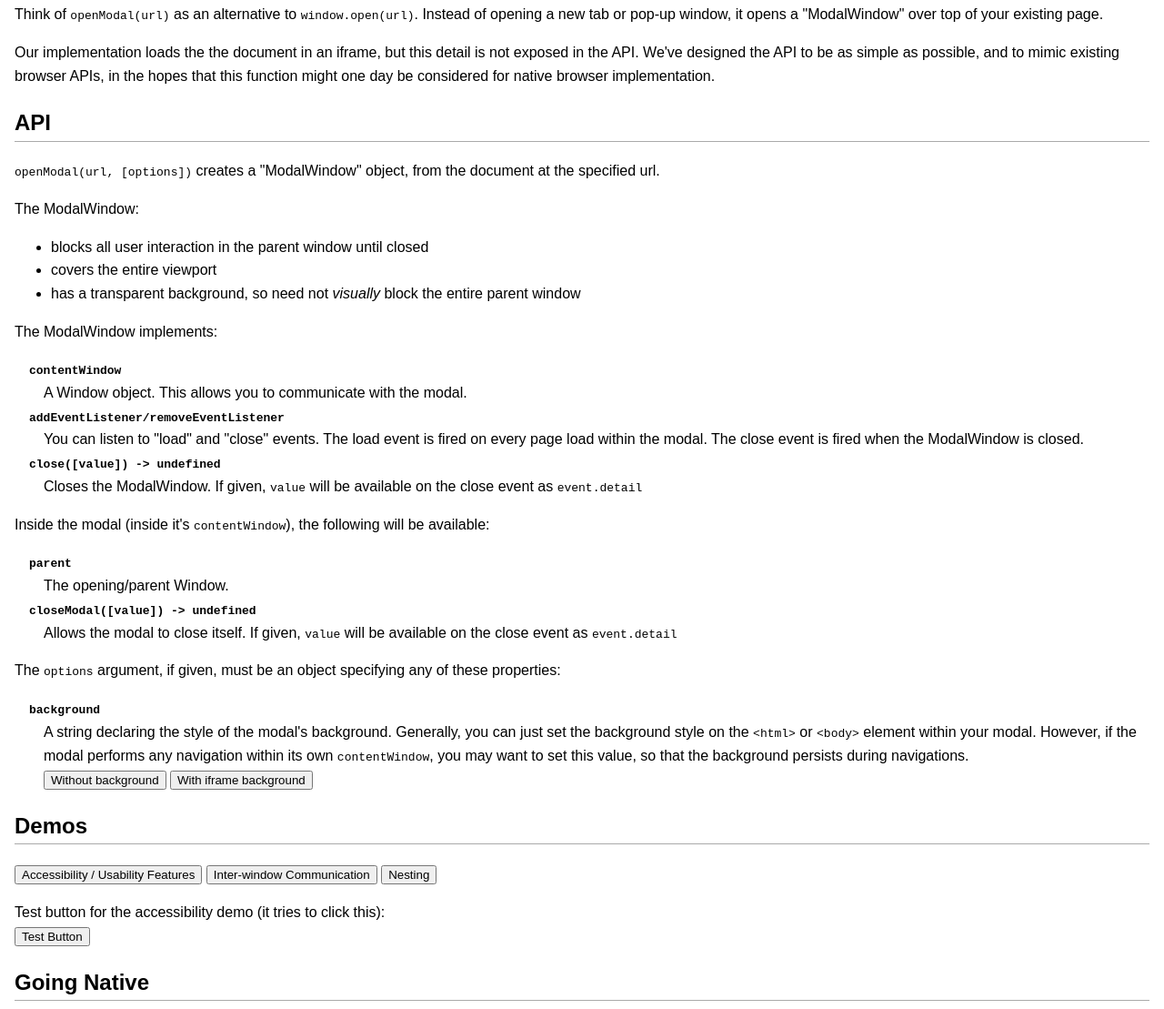
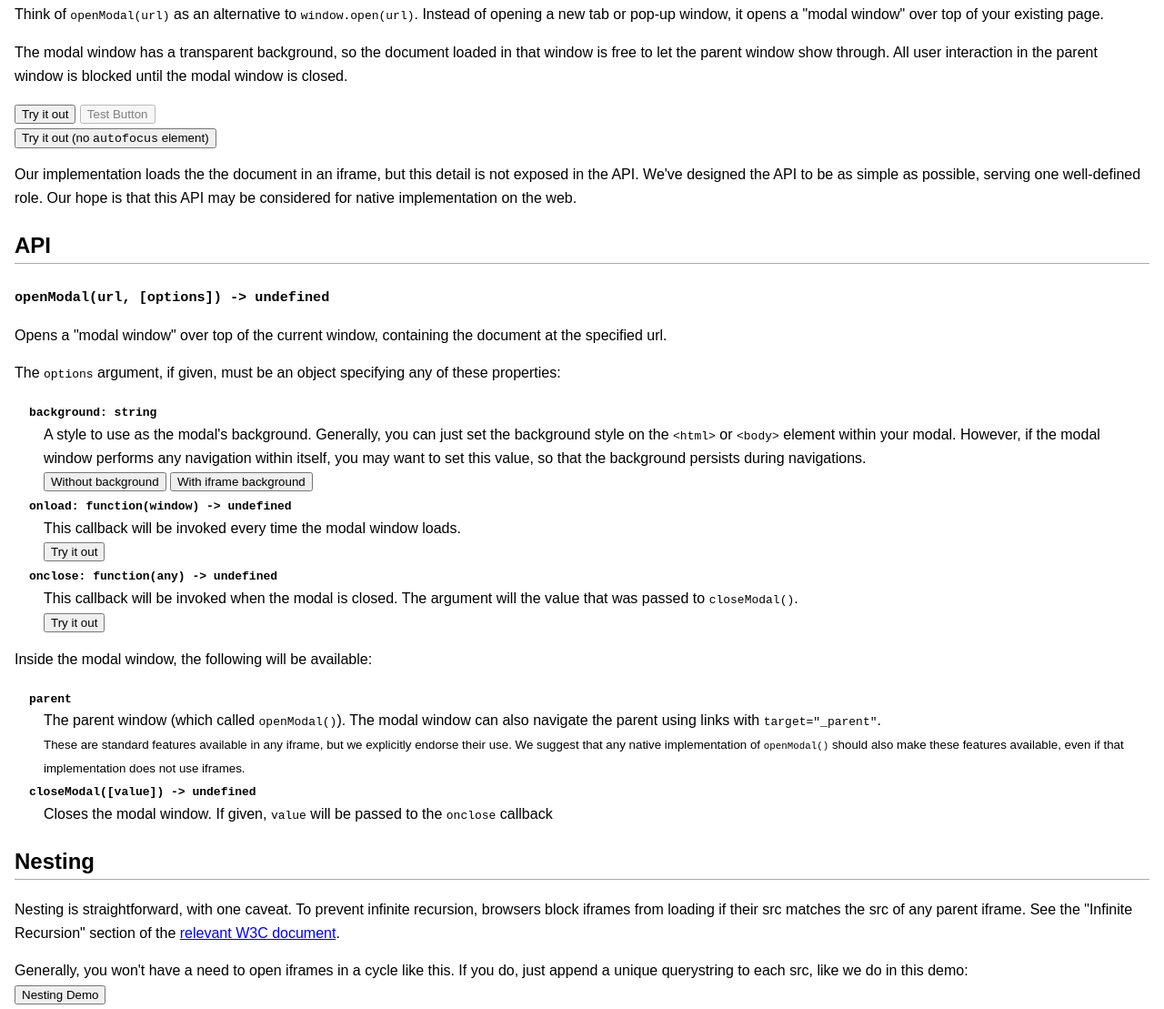
Before and after one commit to a-p-f/openModal, a plain HTML site: page index.html in a window 1280 px wide. Shown: the part 174-1283 px from the top of the page at 91% size. Drawn offline with Linux system fonts and the light colour scheme.

Commit message:
More explicit tests/demos, focus fix

```diff
--- a/index.html
+++ b/index.html
@@ -9,79 +9,74 @@
 	<strong>UNDER CONSTRUCTION</strong>
 	<h1>openModal - A New Concept For Modal Dialogs/Windows</h1>
 	<p><a href="openModal.js">openModal.js</a> allows you to easily create accessible, nestable, modal dialogs/windows.</p>
-	<p>Think of <code>openModal(url)</code> as an alternative to <code>window.open(url)</code>. Instead of opening a new tab or pop-up window, it opens a "ModalWindow" over top of your existing page.</p>
-	<p>Our implementation loads the the document in an iframe, but this detail is not exposed in the API. We've designed the API to be as simple as possible, and to mimic existing browser APIs, in the hopes that this function might one day be considered for native browser implementation.</p>
+	<p>Think of <code>openModal(url)</code> as an alternative to <code>window.open(url)</code>. Instead of opening a new tab or pop-up window, it opens a "modal window" over top of your existing page.</p>
+	<p>The modal window has a transparent background, so the document loaded in that window is free to let the parent window show through. All user interaction in the parent window is blocked until the modal window is closed.</p>
+	<p>
+		<button onclick="openModal('basic_features.html')">Try it out</button>
+		<button
+			id="alert_something"
+			onclick="alert('This button is a dummy element, which we try to click with javascript from the demo modal. This alert message should NOT appear when you click the test button in the modal window');"
+			style="opacity: 0.5;"
+		>
+			Test Button
+		</button>
+		<br>
+
+		<button onclick="openModal('no_autofocus.html');">
+			Try it out (no <code>autofocus</code> element)
+		</button>
+	</p>
+
+	<p>Our implementation loads the the document in an iframe, but this detail is not exposed in the API. We've designed the API to be as simple as possible, serving one well-defined role. Our hope is that this API may be considered for native implementation on the web.</p>
 
 	<h2>API</h2>
-	<p><code>openModal(url, [options])</code> creates a "ModalWindow" object, from the document at the specified url.</p>
-
-	<p>The ModalWindow:</p>
-	<ul>
-		<li>blocks all user interaction in the parent window until closed</li>
-		<li>covers the entire viewport</li>
-		<li>has a transparent background, so need not <em>visually</em> block the entire parent window</li>
-	</ul>
-
-	<p>The ModalWindow implements:</p>
-	<dl>
-		<dt><code>contentWindow</code></dt>
-		<dd>A Window object. This allows you to communicate with the modal.</dd>
-
-		<dt><code>addEventListener/removeEventListener</code></dt>
-		<dd>You can listen to "load" and "close" events. The load event is fired on every page load within the modal. The close event is fired when the ModalWindow is closed.</dd>
-
-		<dt><code>close([value]) -> undefined</code></dt>
-		<dd>Closes the ModalWindow. If given, <code>value</code> will be available on the close event as <code>event.detail</code></dd>
-	</dl>
-
-	<p>Inside the modal (inside it's <code>contentWindow</code>), the following will be available:</p>
-	<dl>
-		<dt><code>parent</code></dt>
-		<dd>The opening/parent Window.</dd>
-		<dt><code>closeModal([value]) -> undefined</code></dt>
-		<dd>Allows the modal to close itself. If given, <code>value</code> will be available on the close event as <code>event.detail</code></dd>
-	</dl>
+	<h3><code>openModal(url, [options]) -> undefined</code></h3>
+	<p>Opens a "modal window" over top of the current window, containing the document at the specified url.</p>
 
 	<p>The <code>options</code> argument, if given, must be an object specifying any of these properties:</p>
 	<dl>
-		<dt><code>background</code></dt>
-		<dd>A string declaring the style of the modal's background. Generally, you can just set the background style on the <code>&lt;html&gt;</code> or <code>&lt;body&gt;</code> element within your modal. However, if the modal performs any navigation within its own <code>contentWindow</code>, you may want to set this value, so that the background persists during navigations. <br>
+		<dt><code>background: string</code></dt>
+		<dd>A style to use as the modal's background. Generally, you can just set the background style on the <code>&lt;html&gt;</code> or <code>&lt;body&gt;</code> element within your modal. However, if the modal window performs any navigation within itself, you may want to set this value, so that the background persists during navigations. <br>
 
 		<button type="button" onclick="openModal('full_page.html');">Without background</button>
 		<button type="button" onclick="
 			openModal('full_page.html', {background: 'white'});
 		">With iframe background</button>
 		</dd>
-	</dl>
 
-	<h2 id="demos" style="position: relative; z-index: 9007199254740991;">Demos</h2>
-	<p>
-		<button type="button" onclick="openModal('basic_features.html');">
-			Accessibility / Usability Features</button>
+		<dt><code>onload: function(window) -> undefined</code></dt>
+		<dd>
+			This callback will be invoked every time the modal window loads. <br>
+			<button onclick="
+				openModal('onload_test.html', {onload: function(w) {
+					w.initialize('foobar');
+				}});
+			">Try it out</button>
+		</dd>
+
+		<dt><code>onclose: function(any) -> undefined</code></dt>
+		<dd>This callback will be invoked when the modal is closed. The argument will the value that was passed to <code>closeModal()</code>. <br>
 		<button onclick="
-			openModal('communication_demo.html', {
-				onload: function(w) {
-					w.initialize(5);
-				},
+			openModal('onclose_test.html', {
 				onclose: function(value) {
 					alert('The modal window closed with value '+value);
 				},
-			});
-		">Inter-window Communication</button>
+			});">Try it out</button>
+		</dd>
+	</dl>
 
-		<button type="button" onclick="openModal('nestable_alert.html');">Nesting</button>
+	<p>Inside the modal window, the following will be available:</p>
+	<dl>
+		<dt><code>parent</code></dt>
+		<dd>The parent window (which called <code>openModal()</code>). The modal window can also navigate the parent using links with <code>target="_parent"</code>.<br> <small>These are standard features available in any iframe, but we explicitly endorse their use. We suggest that any native implementation of <code>openModal()</code> should also make these features available, even if that implementation does not use iframes.</small></dd>
+		<dt><code>closeModal([value]) -> undefined</code></dt>
+		<dd>Closes the modal window. If given, <code>value</code> will be passed to the <code>onclose</code> callback</dd>
+	</dl>
 
-		<!--
-			This button is here so that so that the 'basic_features.html' demo
-			has something to try and click (programmatically)
-		-->
-		<br>
-
-	</p>
-	<p>
-		Test button for the accessibility demo (it tries to click this): <br>
-		<button id="alert_something" onclick="alert('You clicked the test button');">
-			Test Button</button>
+	<h2>Nesting</h2>
+	<p>Nesting is straightforward, with one caveat. To prevent infinite recursion, browsers block iframes from loading if their src matches the src of any parent iframe. See the "Infinite Recursion" section of the <a href="https://www.w3.org/TR/WD-frames-970331">relevant W3C document</a>.</p>
+	<p>Generally, you won't have a need to open iframes in a cycle like this. If you do, just append a unique querystring to each src, like we do in this demo:<br>
+	<button type="button" onclick="openModal('nestable_alert.html');">Nesting Demo</button>
 	</p>
 
 	<h2>Going Native</h2>
@@ -107,11 +102,6 @@
 
 	<p>You already know everything there is to know about <code>openModal()</code>. What follows is a set of tips/techniques for implementing common design patterns.</p>
 
-	<h3>Nesting</h3>
-	<p>Nesting is straightforward, with one caveat. To prevent infinite recursion, browsers block iframes from loading if their src matches the src of any parent iframe. See the "Infinite Recursion" section of the <a href="https://www.w3.org/TR/WD-frames-970331">relevant W3C document</a>.</p>
-	<p>Generally, you won't have a need to open iframes in a cycle like this. If you do, just append a unique querystring to each src, like we do in this demo:<br>
-	<button type="button" onclick="openModal('nestable_alert.html');">Nesting Demo</button>
-	</p>
 
 	<h3>Easy Exit</h3>
 	<p>Close the modal when clicking outside the main "visible element" or by hitting the escape key:<br>
--- a/openModal.js
+++ b/openModal.js
@@ -90,7 +90,14 @@
 			iw.closeModal = window.closeModalChild;
 
 			var ft = iw.document.querySelector('[autofocus]');
-			ft && ft.focus();
+			if (ft) {
+				ft.focus();
+			}
+			else {
+				// Note - we need to explicitly set tabindex to -1 on body in order to focus it
+				iw.document.body.tabIndex = -1;
+				iw.document.body.focus();
+			}
 			iframe.setAttribute('aria-label', iframe.contentDocument.title);
 
 			options.onload && options.onload(iw);
```
Also changed, not shown: basic_features.html (+23 -12 lines), no_autofocus.html (added, +12 -0 lines), onclose_test.html (added, +16 -0 lines), onload_test.html (added, +18 -0 lines).
